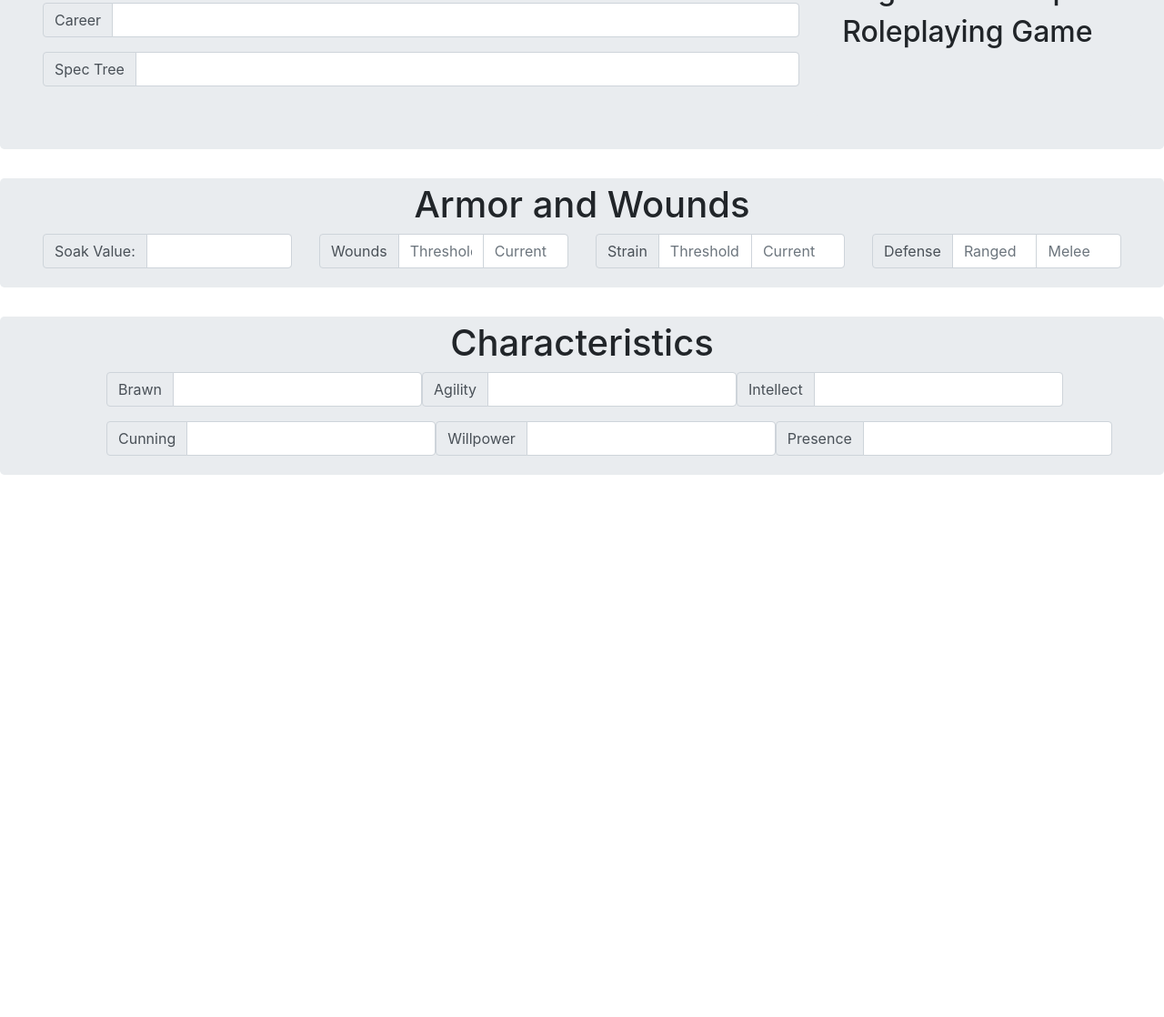
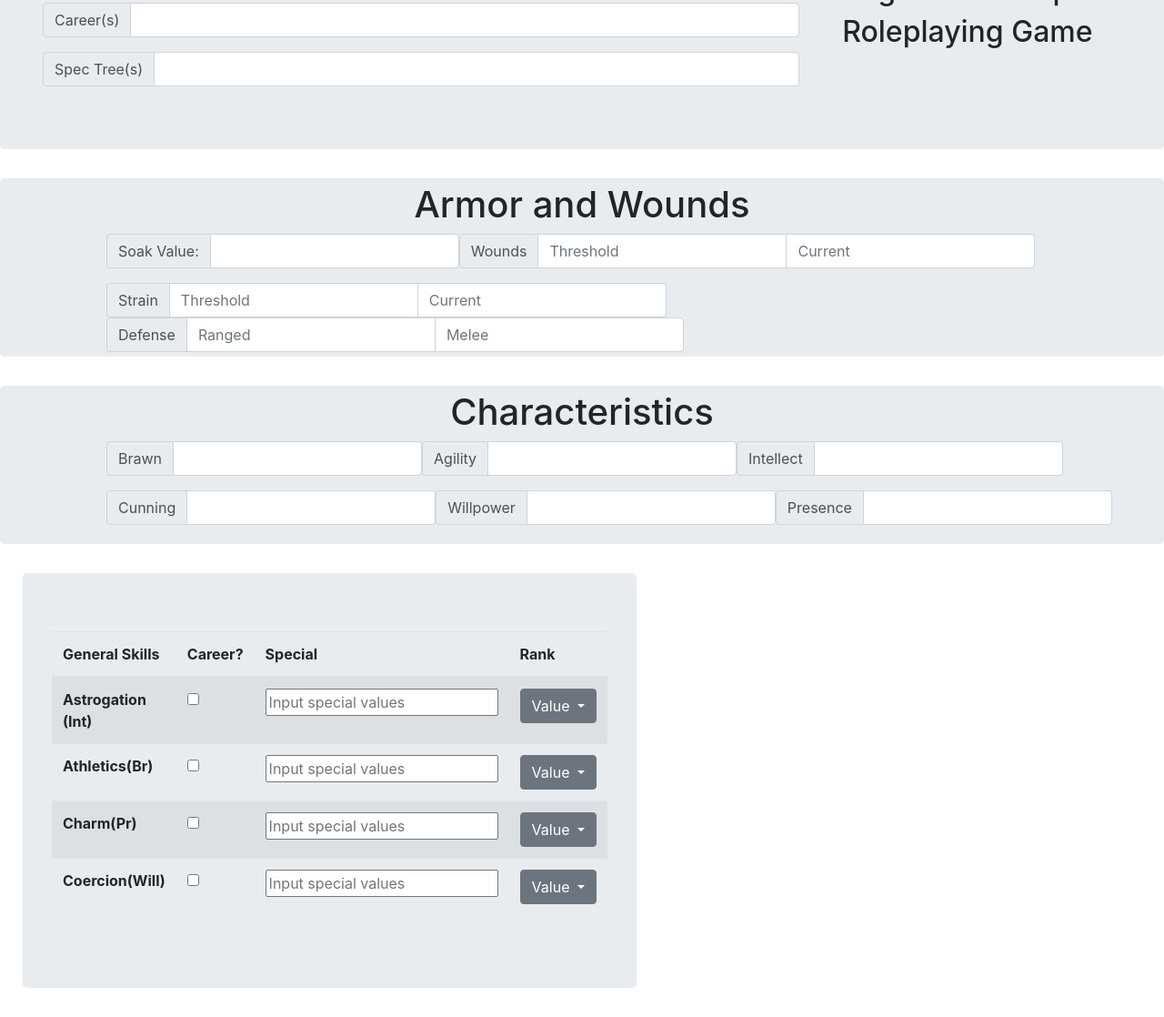
Before and after one commit to SophieEchoSolo/etoe_sheet, a plain HTML site: page index.html in a window 1280 px wide. Shown: the part 155-1273 px from the top of the page at 91% size. Before the commit the page ends 800 px from the top, so only its background shows below. Drawn offline with nearby package versions, Linux system fonts and the light colour scheme.

Commit message:
Update to index.html
Trying out a table for skills and dropdowns for ranks

```diff
--- a/index.html
+++ b/index.html
@@ -26,13 +26,13 @@
               </div>
               <div class="input-group mb-3">
                   <div class="input-group-prepend">
-                    <span class="input-group-text" id="inputGroup-sizing-default" name="career">Career</span>
+                    <span class="input-group-text" id="inputGroup-sizing-default" name="career">Career(s)</span>
                   </div>
                   <input type="text" class="form-control" aria-label="Sizing example input" aria-describedby="inputGroup-sizing-default">
               </div>
               <div class="input-group mb-3">
                   <div class="input-group-prepend">
-                    <span class="input-group-text" id="inputGroup-sizing-default" name="sptree">Spec Tree</span>
+                    <span class="input-group-text" id="inputGroup-sizing-default" name="sptree">Spec Tree(s)</span>
                   </div>
                   <input type="text" class="form-control" aria-label="Sizing example input" aria-describedby="inputGroup-sizing-default">
               </div>
@@ -48,11 +48,11 @@
       </div>
     </div>
       <!-- Armor and Wound statistics -->
-    <div class="jumbotron" style="padding-top: 5px; padding-bottom: 5px">
+    <div class="jumbotron justify-content-center" style="padding-top: 5px; padding-bottom: 5px;">
       <h1 class="text-center">Armor and Wounds</h1>
-      <div class="container-fluid">
+      <div class="container-fluid" style="padding-left: 100px">
         <div class="row">
-          <div class="col-sm">
+          <div class="col-xs">
             <div class="input-group mb-3">
                 <div class="input-group-prepend">
                   <span class="input-group-text" id="inputGroup-sizing-default" name="cname">Soak Value:</span>
@@ -60,7 +60,7 @@
                 <input type="text" class="form-control" aria-label="Sizing example input" aria-describedby="inputGroup-sizing-default">
             </div>
           </div>
-          <div class="col-sm">
+          <div class="col-xs">
             <div class="input-group">
               <div class="input-group-prepend">
                 <span class="input-group-text">Wounds</span>
@@ -69,7 +69,7 @@
               <input type="text" aria-label="Current" class="form-control" placeholder="Current">
             </div>
           </div>
-          <div class="col-sm">
+          <div class="col-xs">
             <div class="input-group">
               <div class="input-group-prepend">
                 <span class="input-group-text">Strain</span>
@@ -78,7 +78,7 @@
               <input type="text" aria-label="Current" class="form-control" placeholder="Current">
             </div>
           </div>
-          <div class="col-sm">
+          <div class="col-xs">
             <div class="input-group">
               <div class="input-group-prepend">
                 <span class="input-group-text">Defense</span>
@@ -148,5 +148,104 @@
     </div>
     </div>
 
+    <div class="container-fluid" style="margin-left: 10px;">
+      <div class="row">
+        <div class="col-md">
+          <div class="jumbotron" style="margin-left: 0px;">
+            <table class="table table-striped">
+              <thead>
+                <tr>
+                  <th scope="col">General Skills</th>
+                  <th scope="col">Career?</th>
+                  <th scope="col">Special</th>
+                  <th scope="col">Rank</th>
+                </tr>
+              </thead>
+              <tbody>
+                <tr>
+                  <th scope="row">Astrogation (Int)</th>
+                  <td><input type="checkbox" name="astro_career" value="astro"><br></td>
+                  <td><input type="text" name="astro_special" placeholder="Input special values"><br></td>
+                  <td><div class="dropdown">
+                        <button class="btn btn-secondary dropdown-toggle" type="button" id="astro_rank" data-toggle="dropdown" aria-haspopup="true" aria-expanded="false">
+                          Value
+                        </button>
+                        <div class="dropdown-menu" aria-labelledby="astro_rank">
+                          <button class="dropdown-item" type="button">1</button>
+                          <button class="dropdown-item" type="button">2</button>
+                          <button class="dropdown-item" type="button">3</button>
+                          <button class="dropdown-item" type="button">4</button>
+                          <button class="dropdown-item" type="button">5</button>
+                      </div>
+                    </div>
+                  </td>
+                </tr>
+                <tr>
+                  <th scope="row">Athletics(Br)</th>
+                  <td><input type="checkbox" name="athletics_career" value="athletics"><br></td>
+                  <td><input type="text" name="athletics_special" placeholder="Input special values"><br></td>
+                  <td><div class="dropdown">
+                        <button class="btn btn-secondary dropdown-toggle" type="button" id="athletics_rank" data-toggle="dropdown" aria-haspopup="true" aria-expanded="false">
+                          Value
+                        </button>
+                        <div class="dropdown-menu" aria-labelledby="athletics_rank">
+                          <button class="dropdown-item" type="button">1</button>
+                          <button class="dropdown-item" type="button">2</button>
+                          <button class="dropdown-item" type="button">3</button>
+                          <button class="dropdown-item" type="button">4</button>
+                          <button class="dropdown-item" type="button">5</button>
+                      </div>
+                    </div>
+                  </td>
+                </tr>
+                <tr>
+                  <th scope="row">Charm(Pr)</th>
+                  <td><input type="checkbox" name="charm_career" value="charm"><br></td>
+                  <td><input type="text" name="charm_special" placeholder="Input special values"><br></td>
+                  <td><div class="dropdown">
+                        <button class="btn btn-secondary dropdown-toggle" type="button" id="charm_rank" data-toggle="dropdown" aria-haspopup="true" aria-expanded="false">
+                          Value
+                        </button>
+                        <div class="dropdown-menu" aria-labelledby="charm_rank">
+                          <button class="dropdown-item" type="button">1</button>
+                          <button class="dropdown-item" type="button">2</button>
+                          <button class="dropdown-item" type="button">3</button>
+                          <button class="dropdown-item" type="button">4</button>
+                          <button class="dropdown-item" type="button">5</button>
+                      </div>
+                    </div>
+                  </td>
+                </tr>
+                <tr>
+                  <th scope="row">Coercion(Will)</th>
+                  <td><input type="checkbox" name="coercion_career" value="coercion"><br></td>
+                  <td><input type="text" name="coecerion_special" placeholder="Input special values"><br></td>
+                  <td><div class="dropdown">
+                        <button class="btn btn-secondary dropdown-toggle" type="button" id="coercion_rank" data-toggle="dropdown" aria-haspopup="true" aria-expanded="false">
+                          Value
+                        </button>
+                        <div class="dropdown-menu" aria-labelledby="coercion_rank">
+                          <button class="dropdown-item" type="button">1</button>
+                          <button class="dropdown-item" type="button">2</button>
+                          <button class="dropdown-item" type="button">3</button>
+                          <button class="dropdown-item" type="button">4</button>
+                          <button class="dropdown-item" type="button">5</button>
+                      </div>
+                    </div>
+                  </td>
+                </tr>
+
+              </tbody>
+            </table>
+          </div>
+        </div>
+        <div class="col-md">
+
+        </div>
+      </div>
+    </div>
+
+
+
   </body>
 </html>
```
